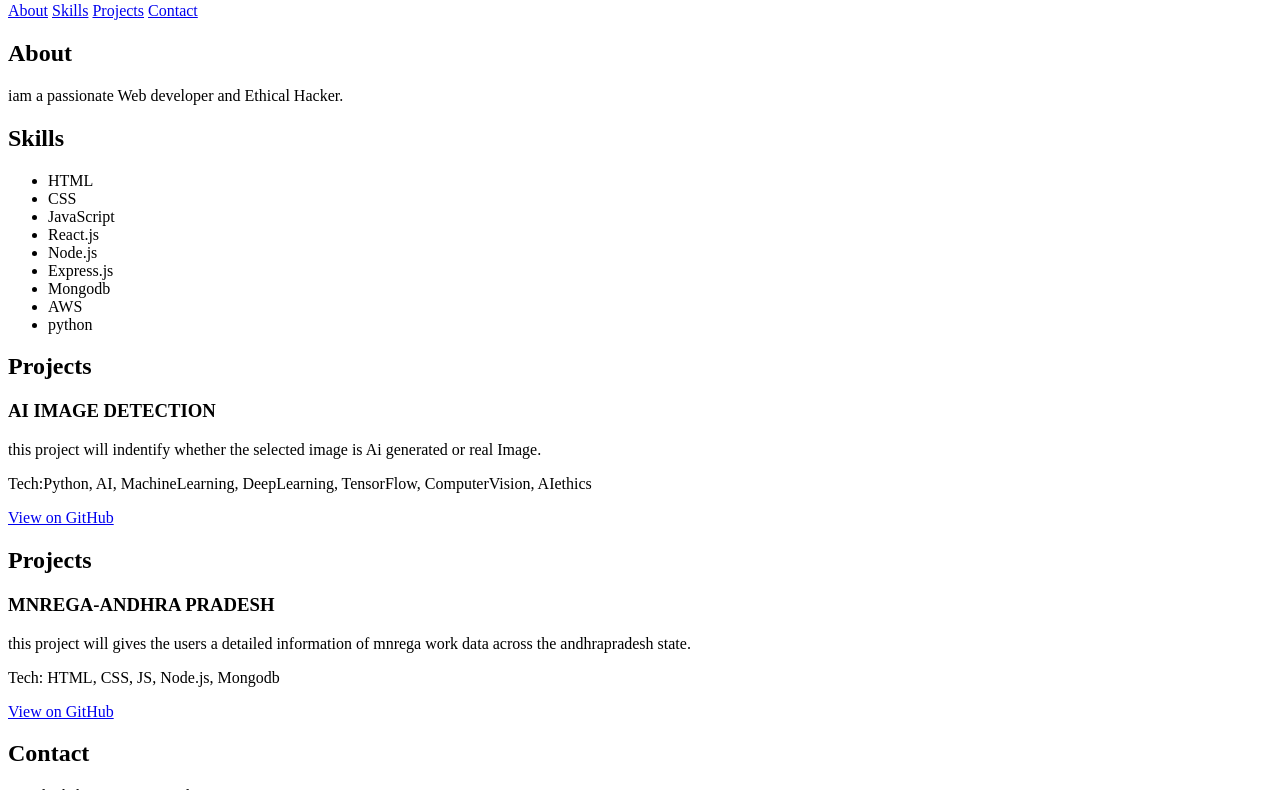
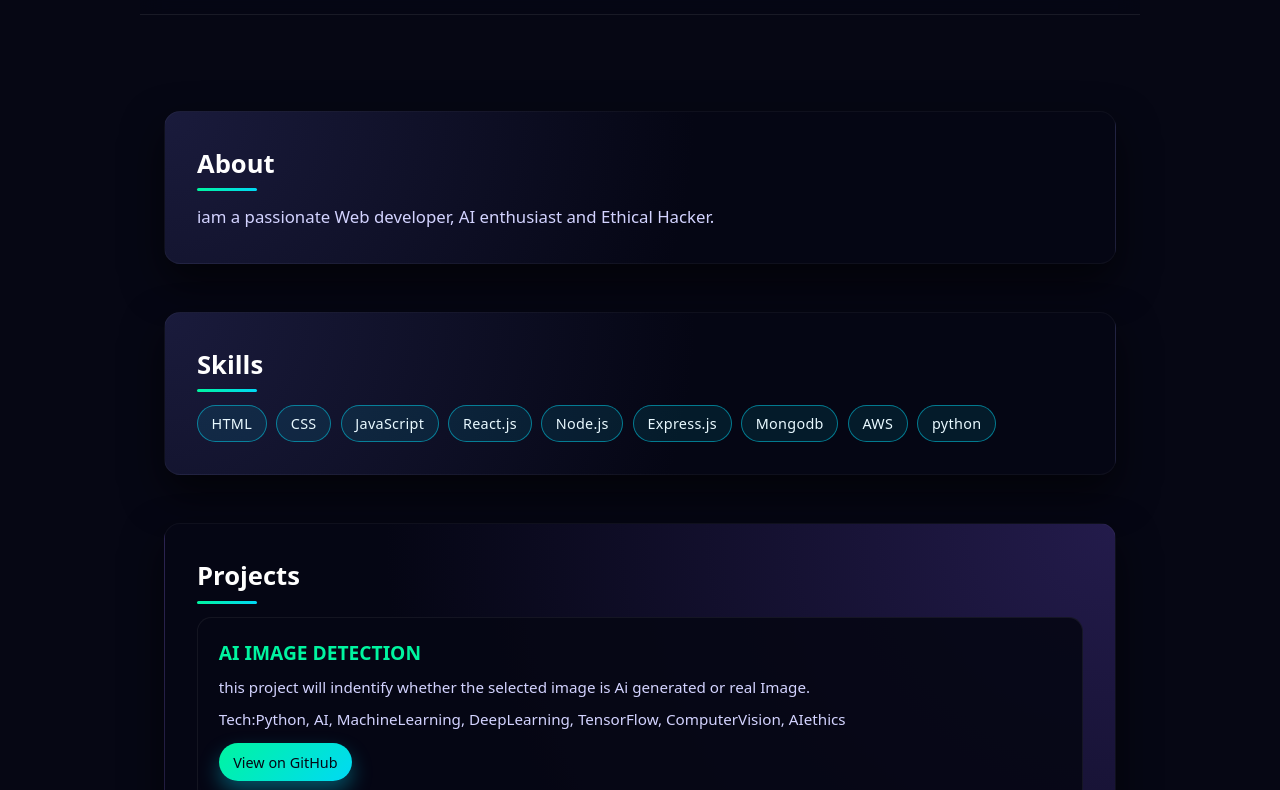
Before and after one commit to KodiAkshayKumar/developersarena, a plain HTML site: page index.html in a window 1280 px wide. Shown: the part 78-868 px from the top of the page. Drawn offline with Linux system fonts and the light colour scheme.

Commit message:
add portfolio files

```diff
--- a/index.html
+++ b/index.html
@@ -3,10 +3,11 @@
   <head>
     <meta charset="UTF-8" />
     <title>My Portfolio</title>
+     <link rel="stylesheet" href="style.css" />
   </head>
   <body>
     <header>
-      <h1>AkshayKumar Kodi</h1>
+      <h1>Akshay Kumar Kodi</h1>
       <nav>
         <a href="#about">About</a>
         <a href="#skills">Skills</a>
@@ -18,7 +19,7 @@
     <main>
       <section id="about">
         <h2>About</h2>
-        <p>iam a passionate Web developer and Ethical Hacker.</p>
+        <p>iam a passionate Web developer, AI enthusiast and  Ethical Hacker.</p>
       </section>
 
       <section id="skills">
@@ -51,6 +52,13 @@
           <p>Tech: HTML, CSS, JS, Node.js, Mongodb</p>
           <a href="https://github.com/KodiAkshayKumar/MGNREGA-PROJECT">View on GitHub</a>
         </article>
+        <article>
+          <h3>GYM TRACKER</h3>
+          <p>
+This project is a small step toward smart fitness assistants that give real-time guidance and motivation.</p>
+          <p>Tech: Python, OpenCV, MediaPipe, AI, ComputerVision, FitnessTech, PoseEstimation, MachineLearning</p>
+          <a href="https://github.com/KodiAkshayKumar/python-projects/blob/master/gym.py">View on GitHub</a>
+        </article>
 
       </section>
 
--- /dev/null
+++ b/style.css
@@ -0,0 +1,232 @@
+/* Reset and base styles */
+* {
+  margin: 0;
+  padding: 0;
+  box-sizing: border-box;
+}
+
+html {
+  scroll-behavior: smooth;
+}
+
+body {
+  font-family: system-ui, -apple-system, BlinkMacSystemFont, "Segoe UI", sans-serif;
+  background: #060714;
+  color: #f5f5f5;
+  line-height: 1.6;
+}
+
+/* Layout container */
+main {
+  max-width: 1000px;
+  margin: 0 auto;
+  padding: 6rem 1.5rem 3rem;
+}
+
+/* Header / Navbar */
+header {
+  position: sticky;
+  top: 0;
+  z-index: 100;
+  background: rgba(6, 7, 20, 0.9);
+  backdrop-filter: blur(12px);
+  border-bottom: 1px solid rgba(255, 255, 255, 0.08);
+}
+
+header h1 {
+  font-size: 1.5rem;
+  letter-spacing: 0.08em;
+  text-transform: uppercase;
+  color: #00f5a0;
+}
+
+header nav {
+  display: flex;
+  gap: 1.5rem;
+}
+
+header,
+header nav {
+  max-width: 1000px;
+  margin: 0 auto;
+  padding: 1rem 1.5rem;
+  display: flex;
+  align-items: center;
+  justify-content: space-between;
+}
+
+header nav a {
+  color: #d0d0ff;
+  text-decoration: none;
+  font-size: 0.95rem;
+  position: relative;
+  padding-bottom: 0.2rem;
+  transition: color 0.2s ease;
+}
+
+header nav a::after {
+  content: "";
+  position: absolute;
+  left: 0;
+  bottom: 0;
+  width: 0;
+  height: 2px;
+  background: linear-gradient(90deg, #00f5a0, #00d9f5);
+  transition: width 0.25s ease;
+}
+
+header nav a:hover {
+  color: #ffffff;
+}
+
+header nav a:hover::after {
+  width: 100%;
+}
+
+/* Sections */
+section {
+  margin-bottom: 3rem;
+  padding: 2rem;
+  border-radius: 1rem;
+  background: radial-gradient(circle at top left, #1a1b3c 0, #050614 55%);
+  border: 1px solid rgba(255, 255, 255, 0.04);
+  box-shadow: 0 18px 40px rgba(0, 0, 0, 0.6);
+}
+
+/* Section headings */
+section h2 {
+  font-size: 1.6rem;
+  margin-bottom: 0.75rem;
+  color: #ffffff;
+  position: relative;
+}
+
+section h2::after {
+  content: "";
+  position: absolute;
+  left: 0;
+  bottom: -0.4rem;
+  width: 60px;
+  height: 3px;
+  border-radius: 999px;
+  background: linear-gradient(90deg, #00f5a0, #00d9f5);
+}
+
+/* About section */
+#about p {
+  margin-top: 1.2rem;
+  font-size: 1.05rem;
+  color: #d3d3ff;
+}
+
+/* Skills chips */
+#skills ul {
+  list-style: none;
+  display: flex;
+  flex-wrap: wrap;
+  gap: 0.6rem;
+  margin-top: 1.2rem;
+}
+
+#skills li {
+  background: rgba(0, 217, 245, 0.1);
+  border: 1px solid rgba(0, 217, 245, 0.5);
+  color: #e9f9ff;
+  padding: 0.4rem 0.85rem;
+  border-radius: 999px;
+  font-size: 0.9rem;
+  letter-spacing: 0.02em;
+}
+
+/* Projects grid */
+#projects {
+  background: radial-gradient(circle at top right, #231b4b 0, #050614 60%);
+}
+
+#projects article {
+  background: rgba(6, 7, 20, 0.9);
+  border-radius: 0.9rem;
+  padding: 1.25rem 1.3rem;
+  margin-top: 1.2rem;
+  border: 1px solid rgba(255, 255, 255, 0.06);
+  transition: transform 0.2s ease, box-shadow 0.2s ease, border-color 0.2s ease;
+}
+
+#projects h3 {
+  font-size: 1.2rem;
+  margin-bottom: 0.4rem;
+  color: #00f5a0;
+}
+
+#projects p {
+  font-size: 0.95rem;
+  color: #d3d3ff;
+  margin-bottom: 0.5rem;
+}
+
+#projects article:hover {
+  transform: translateY(-4px);
+  box-shadow: 0 20px 40px rgba(0, 0, 0, 0.7);
+  border-color: rgba(0, 245, 160, 0.8);
+}
+
+/* Links / buttons */
+a {
+  color: #00d9f5;
+}
+
+#projects a {
+  display: inline-block;
+  margin-top: 0.25rem;
+  padding: 0.45rem 0.9rem;
+  border-radius: 999px;
+  text-decoration: none;
+  font-size: 0.9rem;
+  font-weight: 500;
+  background: linear-gradient(135deg, #00f5a0, #00d9f5);
+  color: #050614;
+  box-shadow: 0 10px 20px rgba(0, 217, 245, 0.35);
+  transition: transform 0.15s ease, box-shadow 0.15s ease, filter 0.15s ease;
+}
+
+#projects a:hover {
+  transform: translateY(-2px);
+  box-shadow: 0 14px 30px rgba(0, 217, 245, 0.5);
+  filter: brightness(1.03);
+}
+
+/* Contact section */
+#contact p {
+  margin-top: 0.6rem;
+  font-size: 0.98rem;
+}
+
+#contact p strong {
+  color: #ffffff;
+}
+
+/* Footer */
+footer {
+  text-align: center;
+  padding: 1rem 0 2rem;
+  font-size: 0.85rem;
+  color: #9a9ab5;
+}
+
+/* Responsive */
+@media (max-width: 700px) {
+  header,
+  header nav {
+    flex-direction: column;
+    align-items: flex-start;
+    gap: 0.6rem;
+  }
+
+  main {
+    padding-top: 5.5rem;
+  }
+
+  section {
+    padding: 1.5rem;
+  }
+}
```
